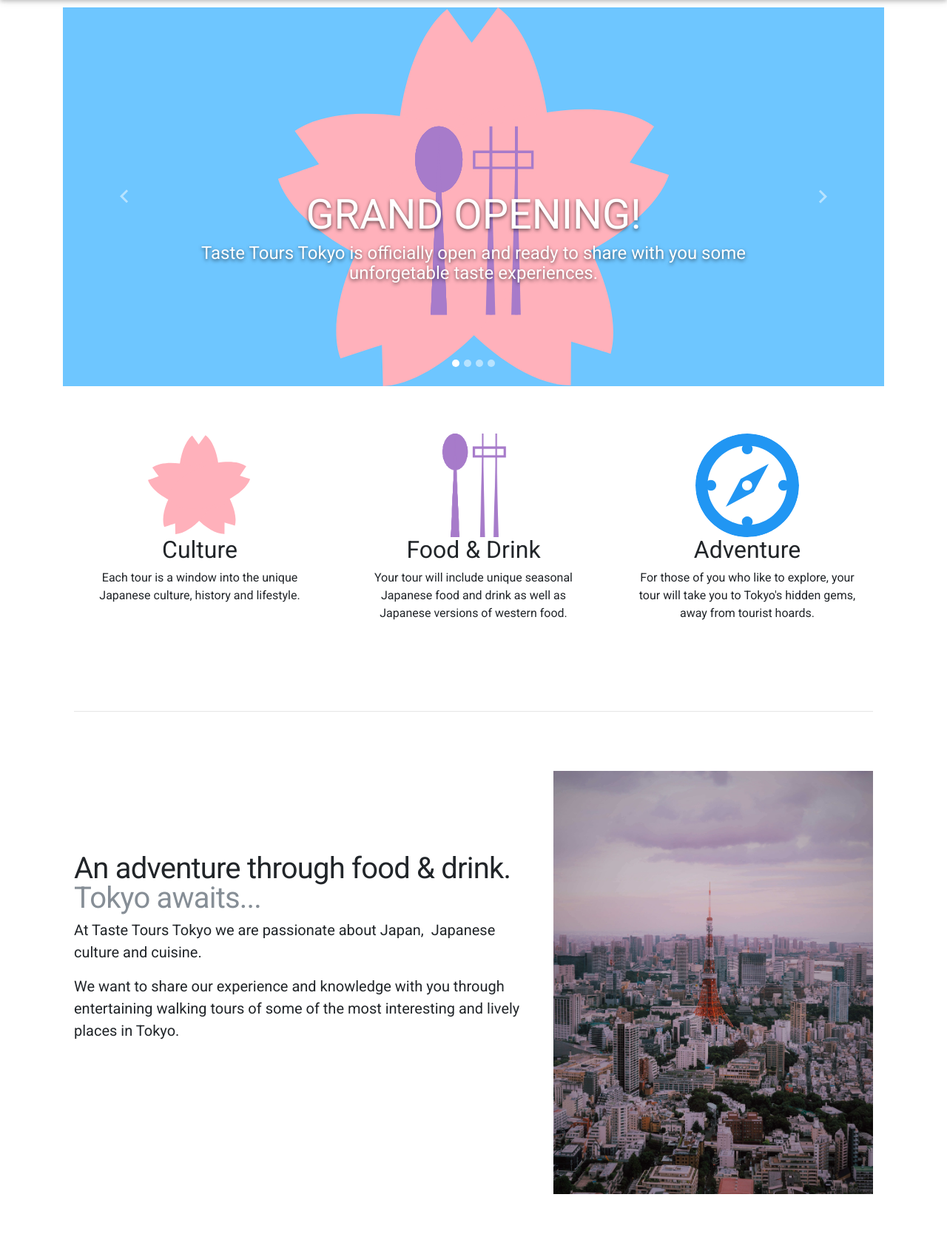
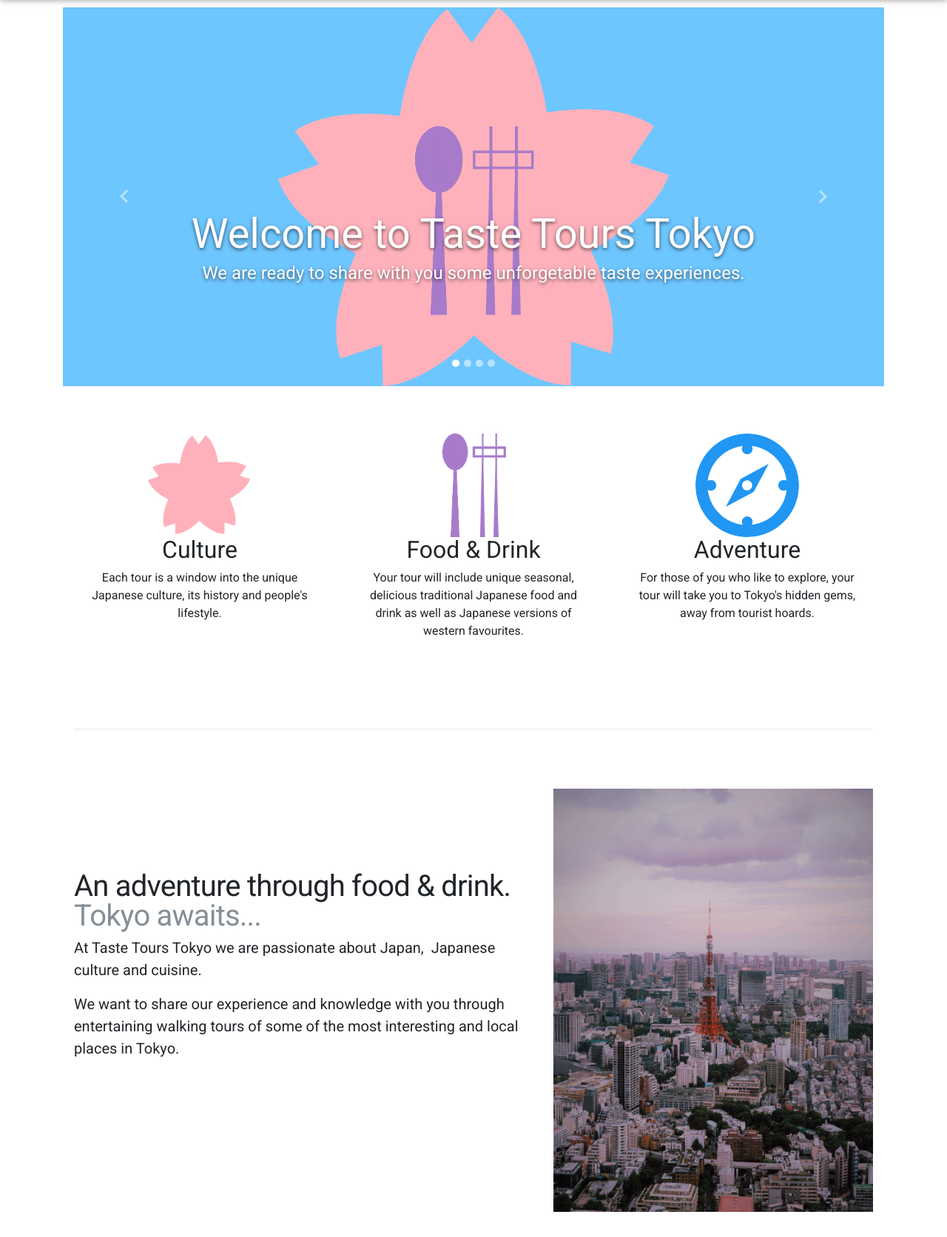
Before and after one commit to AoiToShiro/django-tastetours, a Django app: page / in a window 1280 px wide. Shown: the part 62-1734 px from the top of the page at 74% size. Run offline with Django 3.2, Linux system fonts and the light colour scheme; parts of the project's set-up code (start-up, migrations or seed data) failed here and were passed over; some libraries are stand-ins or nearby versions.

Commit message:
Amending price and some text

```diff
--- a/tastetoursjapan_project/templates/pages/home.html
+++ b/tastetoursjapan_project/templates/pages/home.html
@@ -25,8 +25,8 @@
         alt="Taste Tours Tokyo Logo">
         <div class="container">
           <div class="carousel-caption">
-            <h1 class="display-4">GRAND OPENING!</h1>
-            <h4>Taste Tours Tokyo is officially open and ready to share with you some unforgetable taste experiences.</h4>
+            <h1 class="display-4">Welcome to Taste Tours Tokyo</h1>
+            <h4>We are ready to share with you some unforgetable taste experiences.</h4>
             {% comment %} <p><a class="btn btn-primary" href="#" role="button">Book Now</a></p> {% endcomment %}
           </div>
         </div>
@@ -35,8 +35,8 @@
         <img class="second-slide" src="{% static 'images/Shinjuku_night_back_street.jpg' %}" alt="Tokyo street night time">
         <div class="container">
           <div class="carousel-caption">
-            <h1 class="display-4">Special Opening Offer!</h1>
-            <h4>Walking Tours start from just ¥4,999 per person</h4>
+            <h1 class="display-4">No Hidden Extras!</h1>
+            <h4>Walking Tours start from just ¥5,999 per person</h4>
             <p><a class="btn btn-primary" href="{% url 'tours:edooutpost' %}" role="button">Tour Info</a></p>
           </div>
         </div>
@@ -85,13 +85,13 @@
       <div class="col-lg-4">
         <img class="rounded" src="{% static 'images/Sakura Plain v3.0.svg' %}" alt="Outline Sakura image" width="140" height="140">
         <h2>Culture</h2>
-        <p>Each tour is a window into the unique Japanese culture, history and lifestyle.</p>
+        <p>Each tour is a window into the unique Japanese culture, its history and people's lifestyle.</p>
         {% comment %} <p><a class="btn btn-secondary" href="#" role="button">View details &raquo;</a></p> {% endcomment %}
       </div><!-- /.col-lg-4 -->
       <div class="col-lg-4">
         <img class="rounded" src="{% static 'images/Chopsticks190h.png' %}" alt="Spoon and chopsticks image" width="140" height="140">
         <h2>Food & Drink</h2>
-        <p>Your tour will include unique seasonal Japanese food and drink as well as Japanese versions of western food.</p>
+        <p>Your tour will include unique seasonal, delicious traditional Japanese food and drink as well as Japanese versions of western favourites.</p>
         {% comment %} <p><a class="btn btn-secondary" href="#" role="button">View details &raquo;</a></p> {% endcomment %}
       </div><!-- /.col-lg-4 -->
       <div class="col-lg-4">
@@ -113,7 +113,7 @@
            <br>
           <span class="text-muted">Tokyo awaits...</span></h2>
         <p class="lead">At Taste Tours Tokyo we are passionate about Japan,  Japanese culture and cuisine.</p>
-        <p class="lead">We want to share our experience and knowledge with you through entertaining walking tours of some of the most interesting and lively places in Tokyo.</p>
+        <p class="lead">We want to share our experience and knowledge with you through entertaining walking tours of some of the most interesting and local places in Tokyo.</p>
       </div>
       <div class="col-md-5">
         <img class="featurette-image img-fluid mx-auto width: 100% \9;"  src="{% static 'images/TokyoTowerRouge2.jpg' %}" alt="Tokyo Tower image">
@@ -207,7 +207,7 @@
 </div>
 <!--/.First row-->
 <div class="container">
-  <p class="lead">Looking for the full V.I.P. treatment? Contact us to arrange a private tour from just ¥39,999!</p>
+  <p class="lead">Looking for the full V.I.P. treatment? Contact us to arrange a private tour.</p>
   <form class="form-inline px-3">
     <a href="{% url 'contactus:email' %}" class="btn btn-secondary btn-md">Contact Us</a>
   </form>
--- a/tastetoursjapan_project/templates/tours/edooutpost.html
+++ b/tastetoursjapan_project/templates/tours/edooutpost.html
@@ -79,7 +79,7 @@
                         <hr>
 
                         <h3>
-                            <span class="font-bold">¥4,999
+                            <span class="font-bold">¥5,999
                               <span class="text-muted">per person</span></span>
 
                         </h3>
```
